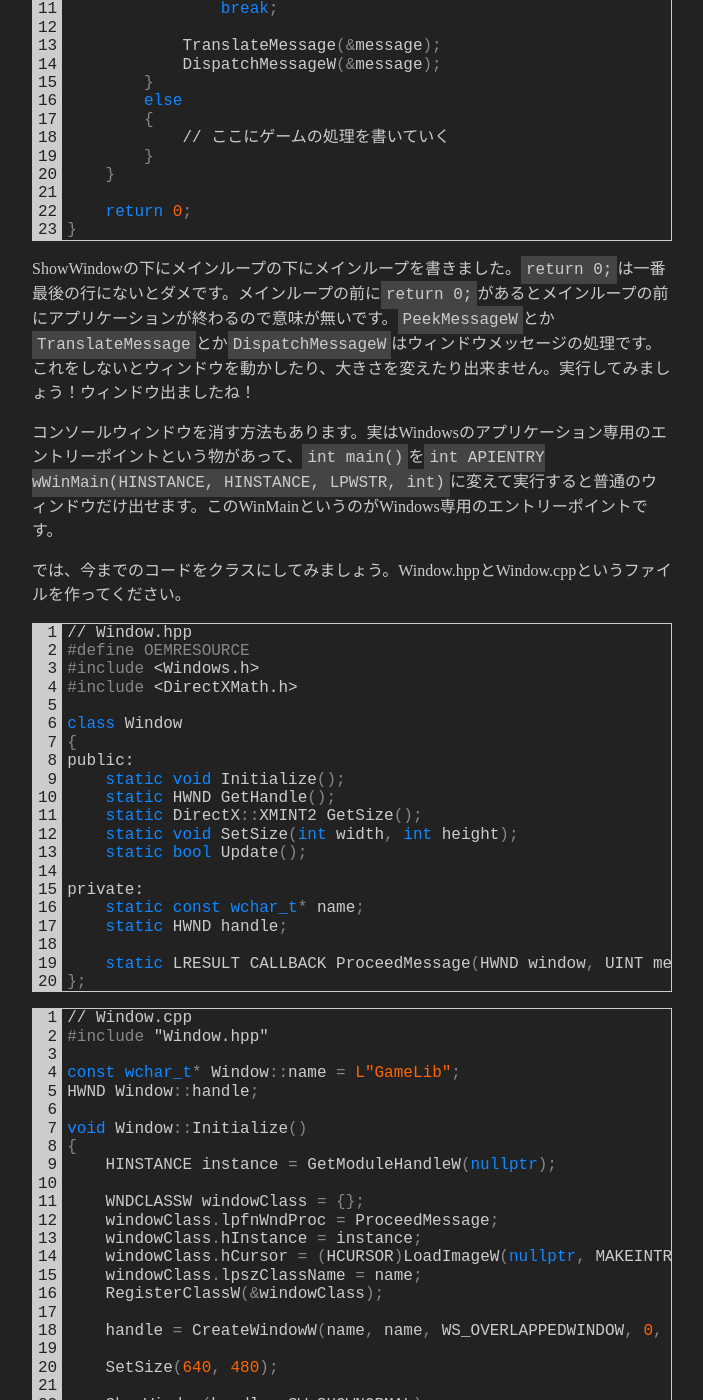
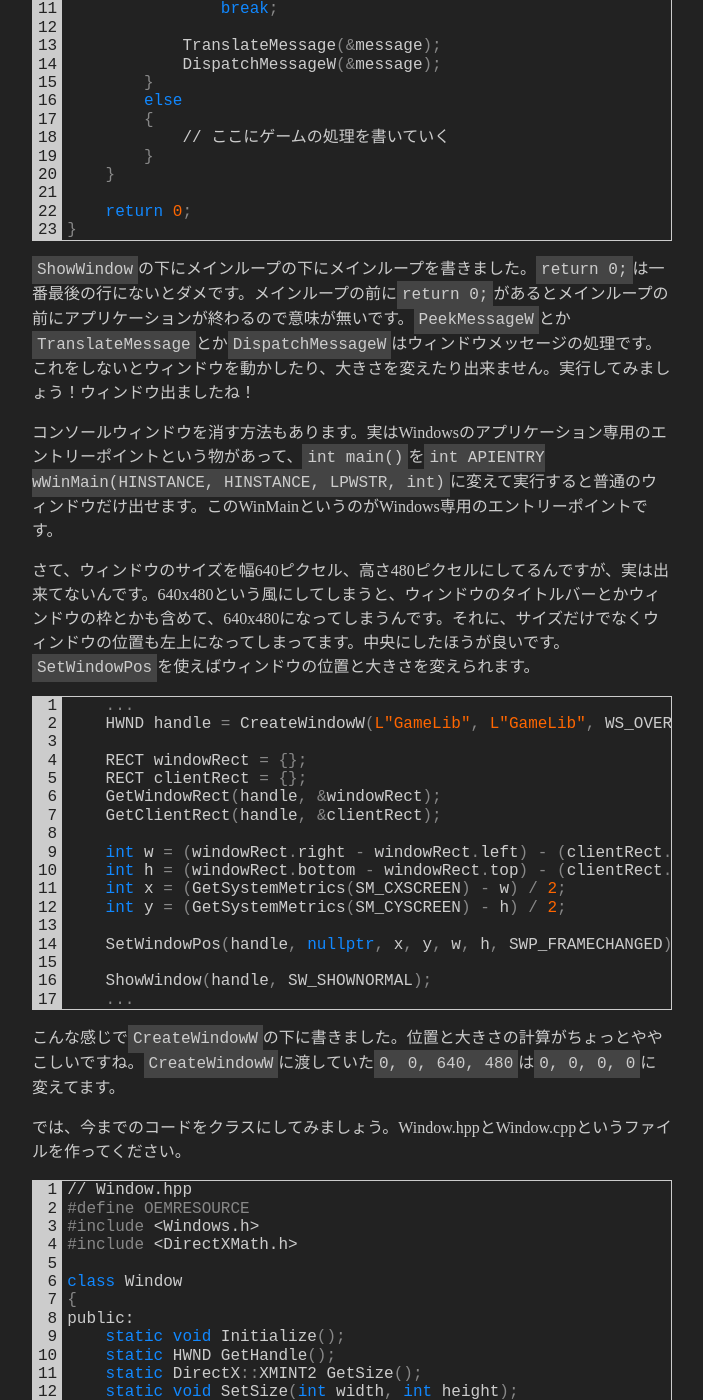
Before and after one commit to itukikikuti/windblow.net, a Jekyll site: the page built from _posts/DirectX11/2018-11-03-ウィンドウを出す.md, in a window 1280 px wide and 1400 px high, scrolled down 1390 px. Shown: the whole window, without its empty margins (288-991 px from the left). Built offline with Jekyll 4.4.1, drawn with Linux system fonts in a browser that asks for light colours; some of the changed text lies outside the part shown.

Commit message:
ウィンドウの記事にサイズの文を追加

````diff
--- a/_posts/DirectX11/2018-11-03-ウィンドウを出す.md
+++ b/_posts/DirectX11/2018-11-03-ウィンドウを出す.md
@@ -42,7 +42,7 @@ int main()
 }
 ```
 
-具体的にはこんな感じのコードを書きます。へぇこう書くのか、くらいに思っとけば大丈夫です。ぶっちゃけ私も定型文くらいにしか考えてませんし、全部覚えてないので書くときは自分の過去のコードとか見て書きます。Windows APIを使うのでWindows.hをインクルードします。`#define OEMRESOURCE`というのは、12行目のOCR_NORMALを使えるようにするための物です。
+具体的にはこんな感じのコードを書きます。へぇこう書くのか、くらいに思っとけば大丈夫です。ぶっちゃけ私も定型文くらいにしか考えてませんし、全部覚えてないので書くときは自分の過去のコードとか見て書きます。Windows APIを使うのでWindows.hをインクルードします。`#define OEMRESOURCE`というのは、12行目の`OCR_NORMAL`を使えるようにするための物です。
 
 そしてメインループという物も書きます。ゲームループと言ったりもします。メインループがないとウィンドウが出たと同時にアプリケーションが終わってウィンドウも消えてしまいます。
 
@@ -72,9 +72,33 @@ int main()
 }
 ```
 
-ShowWindowの下にメインループの下にメインループを書きました。`return 0;`は一番最後の行にないとダメです。メインループの前に`return 0;`があるとメインループの前にアプリケーションが終わるので意味が無いです。`PeekMessageW`とか`TranslateMessage`とか`DispatchMessageW`はウィンドウメッセージの処理です。これをしないとウィンドウを動かしたり、大きさを変えたり出来ません。実行してみましょう！ウィンドウ出ましたね！
+`ShowWindow`の下にメインループの下にメインループを書きました。`return 0;`は一番最後の行にないとダメです。メインループの前に`return 0;`があるとメインループの前にアプリケーションが終わるので意味が無いです。`PeekMessageW`とか`TranslateMessage`とか`DispatchMessageW`はウィンドウメッセージの処理です。これをしないとウィンドウを動かしたり、大きさを変えたり出来ません。実行してみましょう！ウィンドウ出ましたね！
 
 コンソールウィンドウを消す方法もあります。実はWindowsのアプリケーション専用のエントリーポイントという物があって、`int main()`を`int APIENTRY wWinMain(HINSTANCE, HINSTANCE, LPWSTR, int)`に変えて実行すると普通のウィンドウだけ出せます。このWinMainというのがWindows専用のエントリーポイントです。
+
+さて、ウィンドウのサイズを幅640ピクセル、高さ480ピクセルにしてるんですが、実は出来てないんです。640x480という風にしてしまうと、ウィンドウのタイトルバーとかウィンドウの枠とかも含めて、640x480になってしまうんです。それに、サイズだけでなくウィンドウの位置も左上になってしまってます。中央にしたほうが良いです。`SetWindowPos`を使えばウィンドウの位置と大きさを変えられます。
+
+``` cpp
+    ...
+    HWND handle = CreateWindowW(L"GameLib", L"GameLib", WS_OVERLAPPEDWINDOW, 0, 0, 0, 0, nullptr, nullptr, instance, nullptr);
+
+    RECT windowRect = {};
+    RECT clientRect = {};
+    GetWindowRect(handle, &windowRect);
+    GetClientRect(handle, &clientRect);
+
+    int w = (windowRect.right - windowRect.left) - (clientRect.right - clientRect.left) + 640;
+    int h = (windowRect.bottom - windowRect.top) - (clientRect.bottom - clientRect.top) + 480;
+    int x = (GetSystemMetrics(SM_CXSCREEN) - w) / 2;
+    int y = (GetSystemMetrics(SM_CYSCREEN) - h) / 2;
+
+    SetWindowPos(handle, nullptr, x, y, w, h, SWP_FRAMECHANGED);
+
+    ShowWindow(handle, SW_SHOWNORMAL);
+    ...
+```
+
+こんな感じで`CreateWindowW`の下に書きました。位置と大きさの計算がちょっとややこしいですね。`CreateWindowW`に渡していた`0, 0, 640, 480`は`0, 0, 0, 0`に変えてます。
 
 では、今までのコードをクラスにしてみましょう。Window.hppとWindow.cppというファイルを作ってください。
 
@@ -196,4 +220,5 @@ int APIENTRY wWinMain(HINSTANCE, HINSTANCE, LPWSTR, int)
 }
 ```
 
-こんな感じでクラス化してみました。WindowクラスのInitialize関数を呼ぶと最初だけウィンドウを作るようになっていて、それをほかの関数が
+こんな感じでクラス化してみました。Initialize関数でウィンドウ出して、Update関数がメインループを回してます。
+ダウンロードしたい人はGitHubに[サンプルリポジトリ](https://github.com/itukikikuti/DirectX11Sample)があるので、ぜひダウンロードしてください。
````
